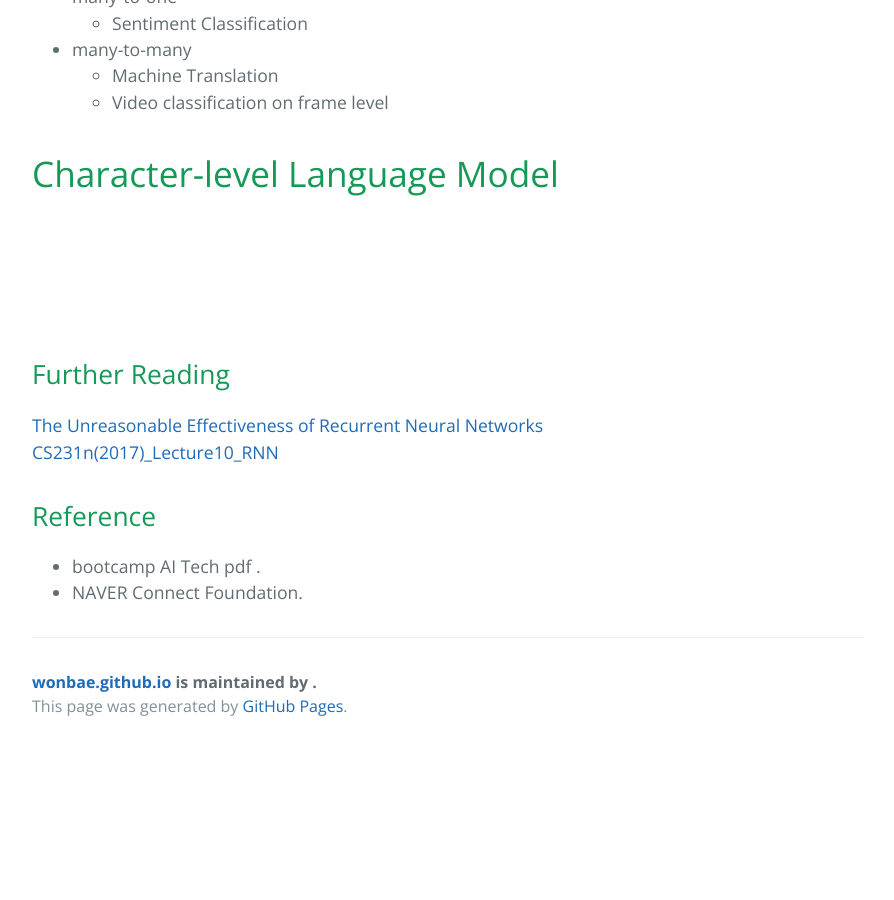
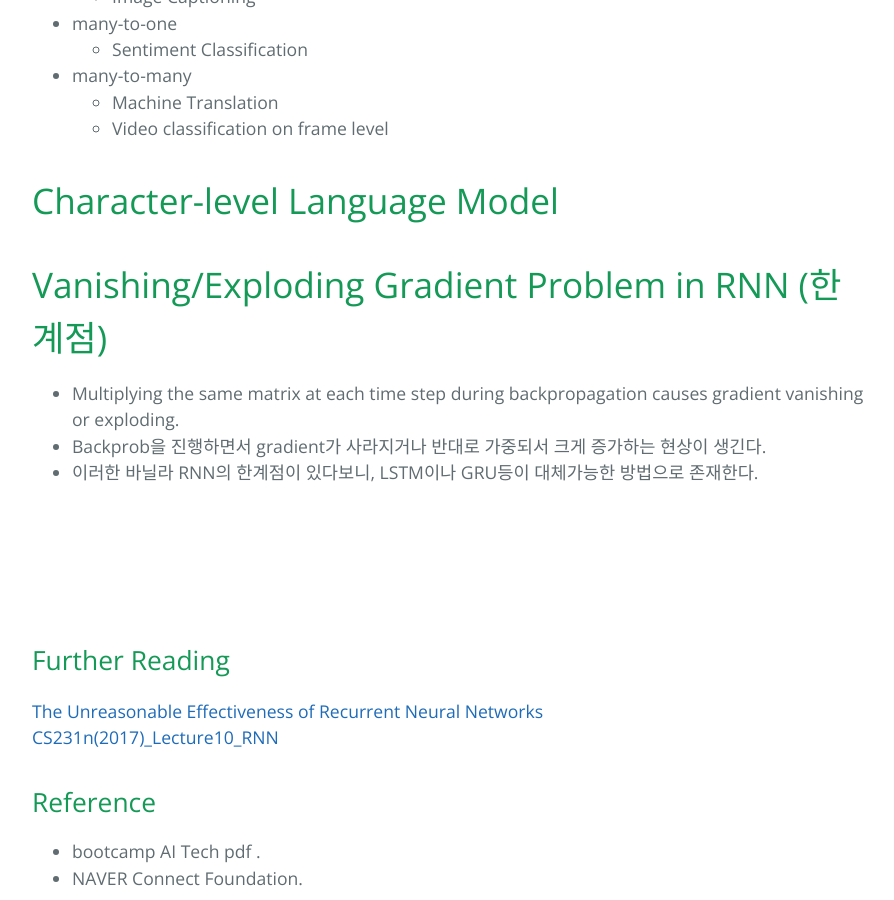
Before and after one commit to wonbae/wonbae.github.io, a Jekyll site: the page built from _posts/BoostcampAI/2021-02-16-[NLP]_Lec3_RNN-and-Language-Modeling.md, in a window 1280 px wide and 900 px high, scrolled down 1671 px. Shown: the whole window, without its empty margins (192-1086 px from the left). Built offline with Jekyll 4.4.1, drawn with Linux system fonts in a browser that asks for light colours; our own code applies the rules of GitHub Pages for plain Markdown files; formulas are drawn with MathJax 3; before the commit the page ends 2421 px from its top, so only the background shows below that; some of the changed text lies outside the part shown.

Commit message:
middle commit

```diff
--- a/_posts/BoostcampAI/2021-02-16-[NLP]_Lec3_RNN-and-Language-Modeling.md
+++ b/_posts/BoostcampAI/2021-02-16-[NLP]_Lec3_RNN-and-Language-Modeling.md
@@ -9,11 +9,11 @@ use_math: true
 Boostcamp Day 17. 2021-02-16.
 
 
-# Natural Language Processing (NLP)
+# Natural Language Processing (NLP) - RNN
 
 ### Contents
 - Basic problem settings
-- Model architecture and ho it works
+- Model architecture and how it works
 
 ## Intro
 자연어 처리 분야에서 Recurrent Neural Network(RNN)를 활용하는 다양한 방법과 이를 이용한 Language Model을 학습합니다.
@@ -25,6 +25,7 @@ Language Model은 이전에 등장한 단어를 condition으로 다음에 등장
 RNN을 이용한 Language Model에서 생길 수 있는 초반 time step의 정보를 전달하기 어려운 점, gradient vanishing/exploding을 해결하기 위한 방법 등에 대해 다시 한번 복습할 수 있는 시간이 됐으면 합니다.
 
  # Basic of Recurrent Neural Networks (RNNs)
+ - Vanila RNN이라고 불리기도함.
  - How to calculate the hidden state of RNNs
     - We can process a sequence of vectors by applying a recurrence formula at every time step.
 
@@ -57,7 +58,10 @@ RNN을 이용한 Language Model에서 생길 수 있는 초반 time step의 정
 
 
 
-
+# Vanishing/Exploding Gradient Problem in RNN (한계점)
+- Multiplying the same matrix at each time step during backpropagation causes gradient vanishing or exploding.
+- Backprob을 진행하면서 gradient가 사라지거나 반대로 가중되서 크게 증가하는 현상이 생긴다.
+- 이러한 바닐라 RNN의 한계점이 있다보니, LSTM이나 GRU등이 대체가능한 방법으로 존재한다.
 
 
 
```
Also changed, not shown: _posts/BoostcampAI/2021-02-16-[NLP]_Lec4_LSTM-and-GRU.md (+31 -6 lines).
